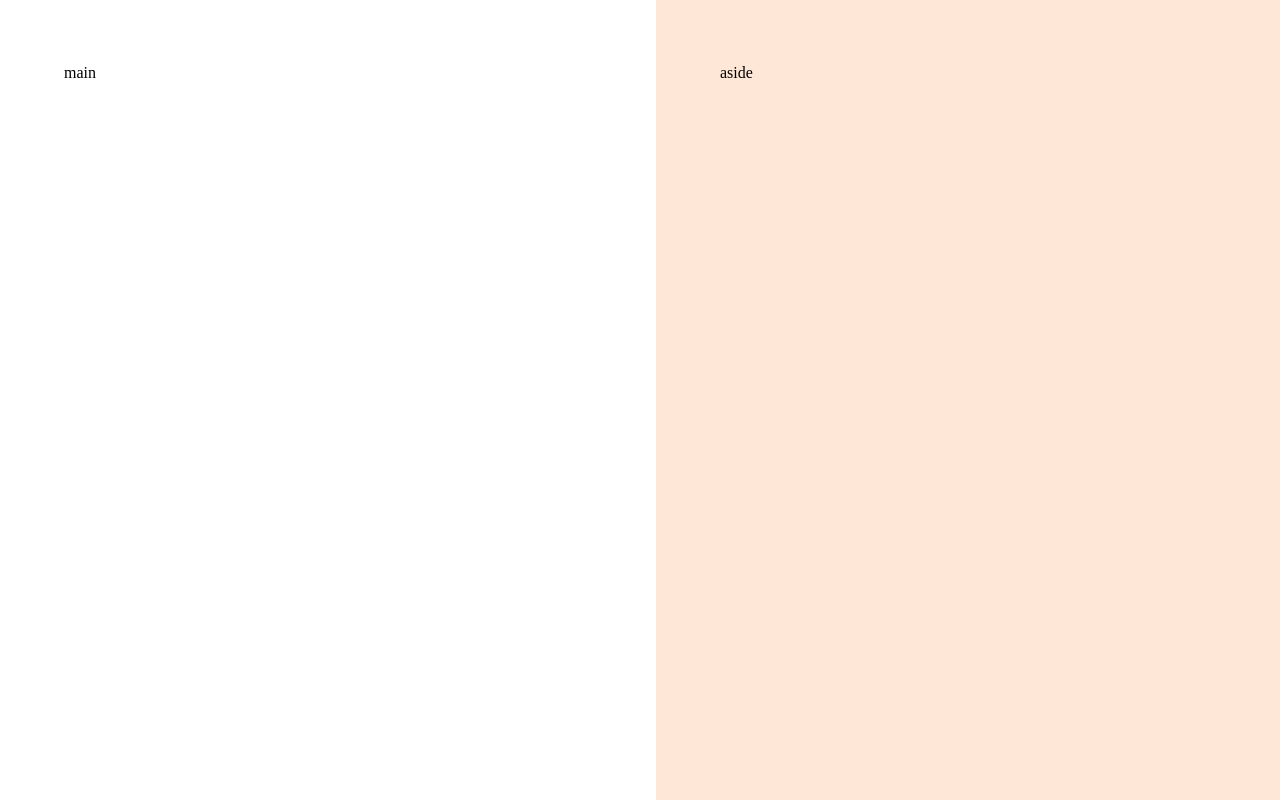
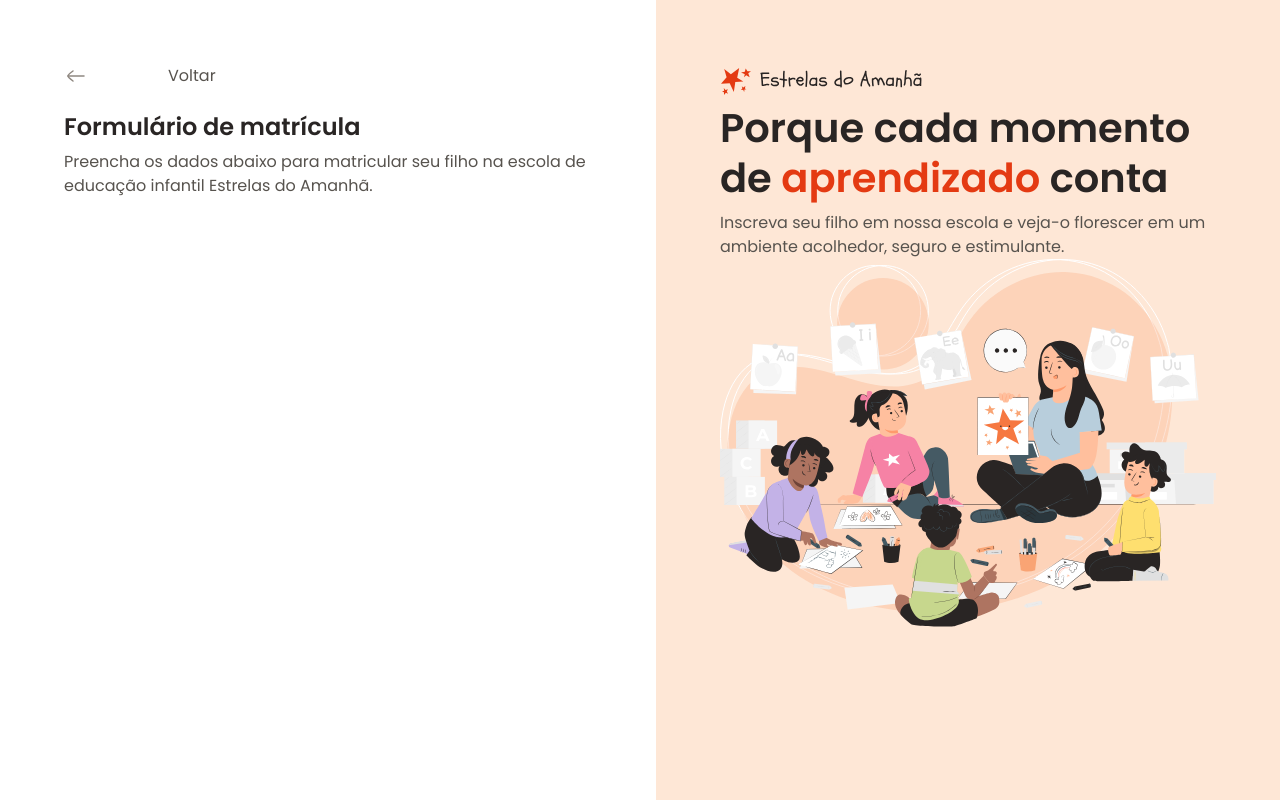
Before and after one commit to MatheusACarvalho/Estrelas-do-amanha, a plain HTML site: page index.html in a window 1280 px wide. Drawn offline with Linux system fonts and the light colour scheme.

Commit message:
conteúdo aside e main inicial

```diff
--- a/index.html
+++ b/index.html
@@ -17,12 +17,23 @@
   <div id="app">
     <main>
       <div class="main-container">
-        main
+        <div class="back">
+          <img src="assets/icons/arrow-left-02.svg" alt="voltar">
+          <span>Voltar</span>
+        </div>
+        <h1>Formulário de matrícula</h1>
+        <p>Preencha os dados abaixo para matricular seu filho na escola de educação infantil Estrelas do Amanhã.</p>
       </div>
     </main>
 
     <aside class="aside-container">
-      aside
+      <header>
+        <img src="assets/icons/logo.svg" alt="">
+        <h2>Porque cada momento de <span>aprendizado</span> conta</h2>
+        <p>Inscreva seu filho em nossa escola e veja-o florescer em um ambiente acolhedor, seguro e estimulante.</p>
+      </header>
+
+      <img src="assets/images/Illustration.svg" alt="ilustração de uma professora com crianças prestando atenção">
     </aside>
   </div>
 
--- a/styles/global.css
+++ b/styles/global.css
@@ -24,4 +24,16 @@
 
 body {
   overflow: hidden;
+
+  font: var(--text);
+  color: var(--text-secundary);
 }
+
+h1, h2 {
+  color: var(--text-primary);
+}
+
+img {
+  max-width: 100%;
+  height: auto;
+}
--- a/styles/layout.css
+++ b/styles/layout.css
@@ -14,6 +14,20 @@ main {
     max-width: 33rem;
     margin-left: auto;
   }
+
+  .back {
+    display: flex;
+    align-items: center;
+    gap: 5rem;
+    margin-bottom: 1.5rem;
+
+  }
+
+  & h1 {
+    font: 600 1.5rem/1.25 var(--font-family);
+    margin-bottom: .5rem;
+
+  }
 }
 
 aside {
@@ -23,5 +37,16 @@ aside {
   .aside-container {
     max-width: 31rem;
 
+    & > img {
+     margin-top: 2rem;
+    }
+  }
+
+  & h2 {
+    font: 600 2.5rem/1.25 var(--font-family);
+    margin-bottom: .5rem;
+   & span {
+      color: var(--text-highlight);
+    }
   }
 }
```
